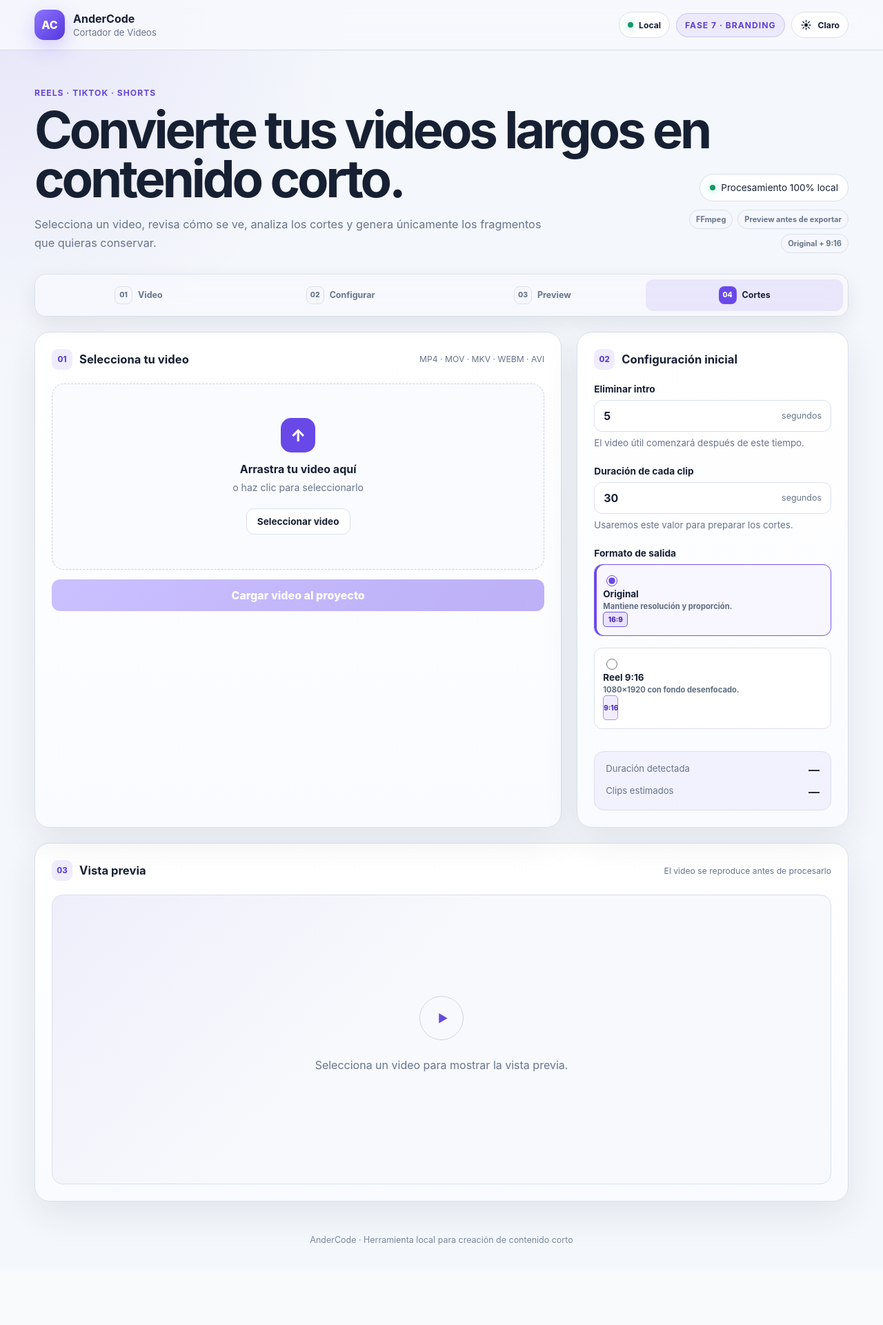
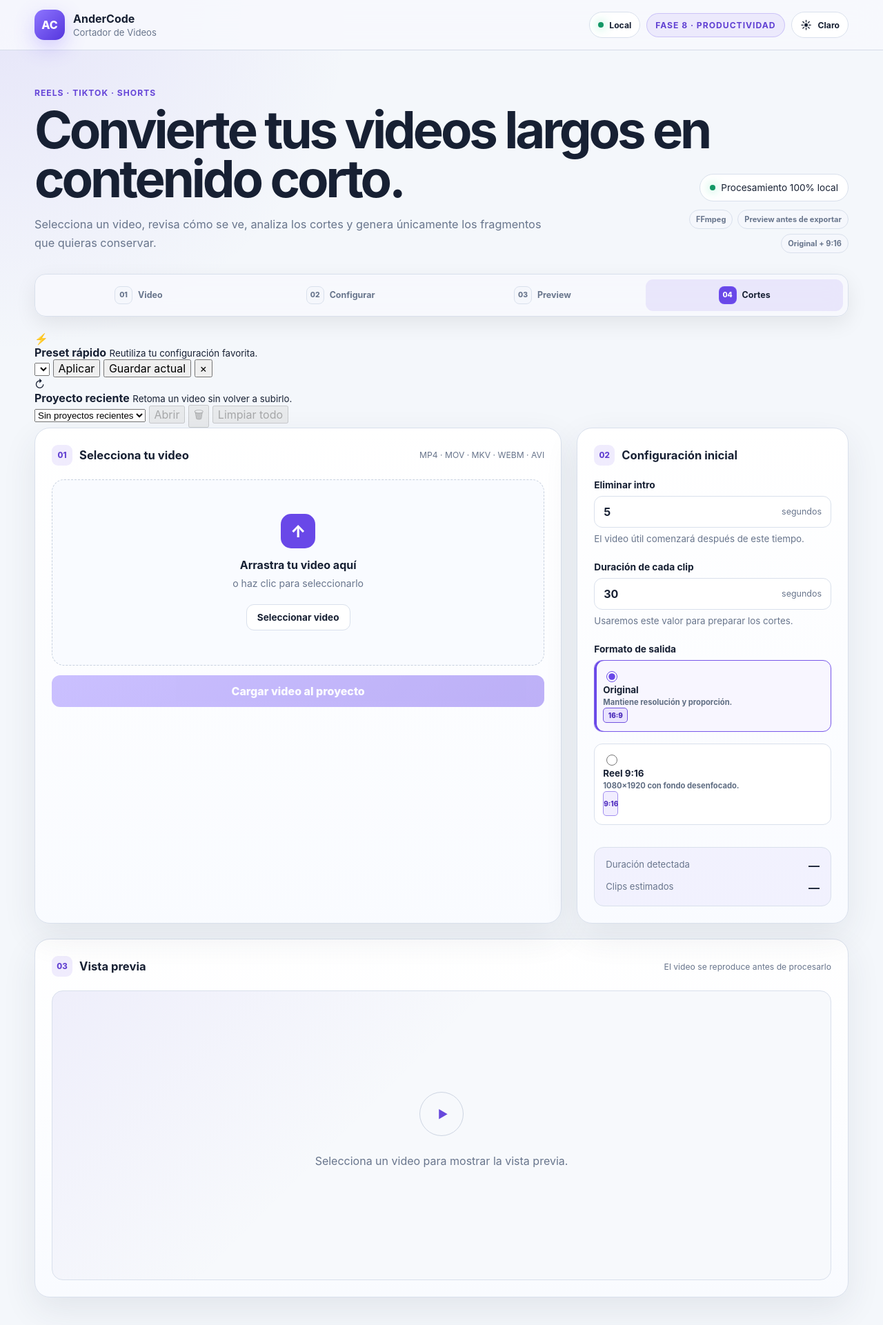
Before and after one commit to Anders87x/cortador_videos_andercode, a Flask app: page / in a window 1280 px wide. Shown: the top 1921 px of the page at 69% size. Before the commit the page ends 1805 px from the top, so only its background shows below. Run offline with Flask 3, Linux system fonts and the light colour scheme; lists and menus that the app fills with data are empty.

Commit message:
Fase 8: agregar presets y proyectos recientes a la interfaz

```diff
--- a/templates/index.html
+++ b/templates/index.html
@@ -39,7 +39,7 @@
                     Local
                 </span>
 
-                <span class="phase-badge">Fase 7 · Branding</span>
+                <span class="phase-badge">Fase 8 · Productividad</span>
 
                 <button
                     id="themeToggle"
@@ -98,6 +98,64 @@
                 <strong>Cortes</strong>
             </a>
         </nav>
+
+        <section class="productivity-bar" aria-label="Herramientas rápidas">
+            <div class="productivity-group">
+                <div class="productivity-heading">
+                    <span class="productivity-icon">⚡</span>
+                    <div>
+                        <strong>Preset rápido</strong>
+                        <small>Reutiliza tu configuración favorita.</small>
+                    </div>
+                </div>
+
+                <div class="productivity-controls">
+                    <select id="presetSelect" class="compact-select" aria-label="Seleccionar preset"></select>
+
+                    <button id="applyPresetButton" class="compact-button primary-compact" type="button">
+                        Aplicar
+                    </button>
+
+                    <button id="savePresetButton" class="compact-button" type="button">
+                        Guardar actual
+                    </button>
+
+                    <button id="deletePresetButton" class="compact-icon-button" type="button" title="Eliminar preset" aria-label="Eliminar preset">
+                        ×
+                    </button>
+                </div>
+            </div>
+
+            <div class="productivity-separator"></div>
+
+            <div class="productivity-group">
+                <div class="productivity-heading">
+                    <span class="productivity-icon">↻</span>
+                    <div>
+                        <strong>Proyecto reciente</strong>
+                        <small>Retoma un video sin volver a subirlo.</small>
+                    </div>
+                </div>
+
+                <div class="productivity-controls">
+                    <select id="recentProjectSelect" class="compact-select" aria-label="Seleccionar proyecto reciente">
+                        <option value="">Sin proyectos recientes</option>
+                    </select>
+
+                    <button id="openProjectButton" class="compact-button primary-compact" type="button" disabled>
+                        Abrir
+                    </button>
+
+                    <button id="deleteProjectButton" class="compact-icon-button" type="button" title="Eliminar proyecto" aria-label="Eliminar proyecto" disabled>
+                        🗑
+                    </button>
+
+                    <button id="clearProjectsButton" class="compact-button danger-compact" type="button" disabled>
+                        Limpiar todo
+                    </button>
+                </div>
+            </div>
+        </section>
 
         <section class="workspace">
             <div id="uploadSection" class="panel workflow-section">
```
